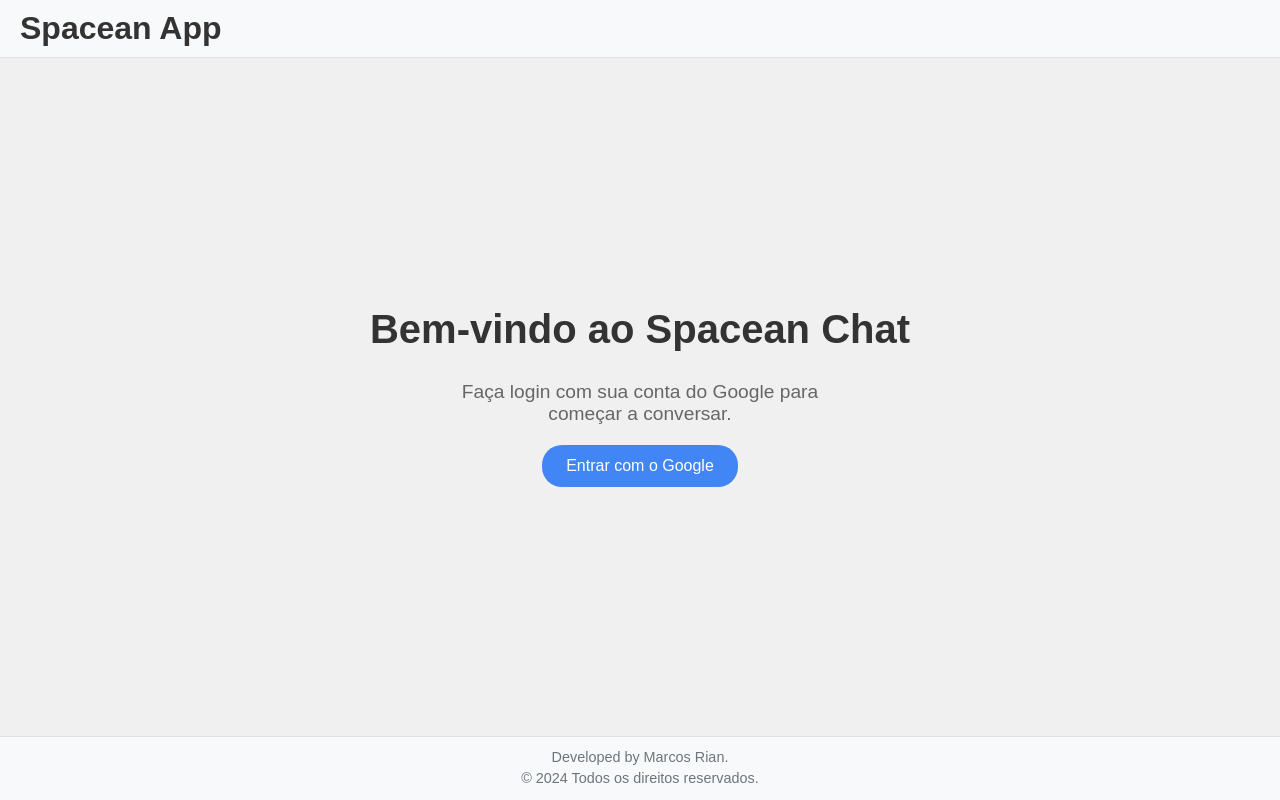
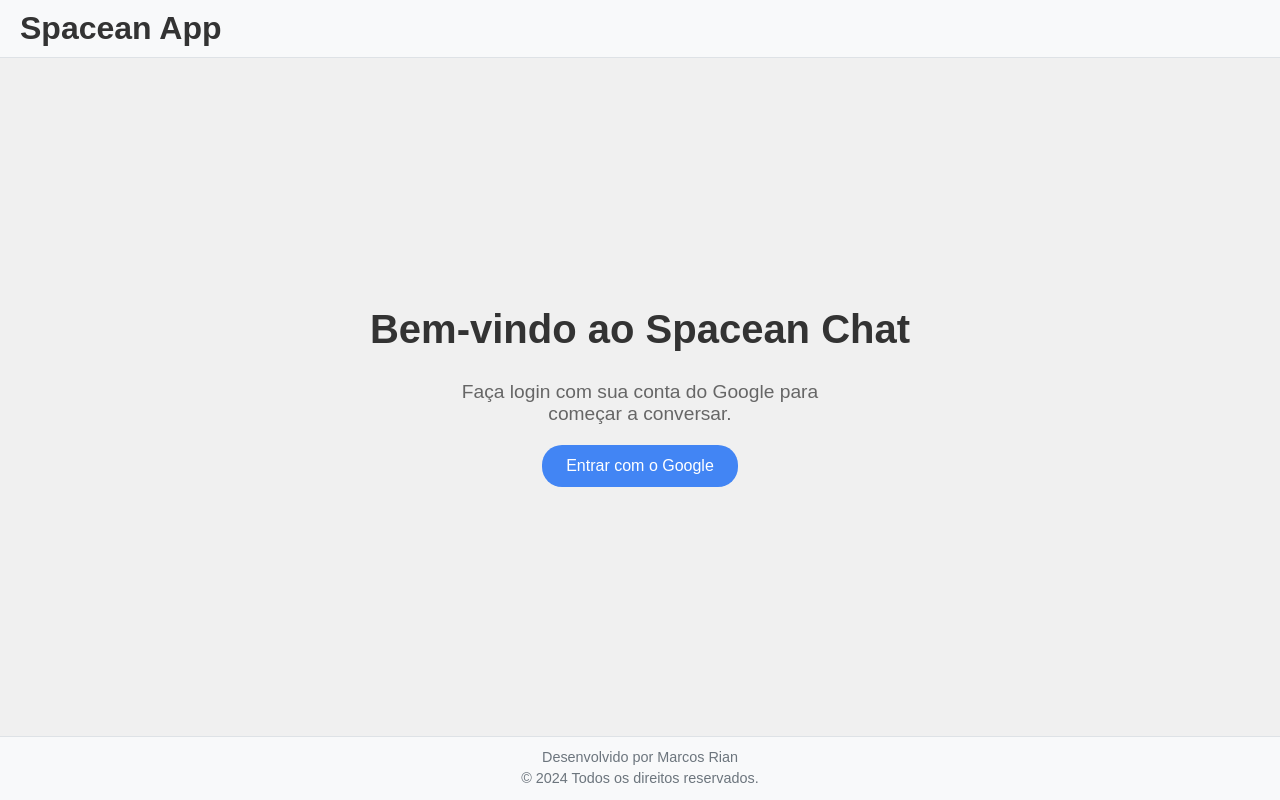
Before and after one commit to marcos-riann/chat-app, a React (Create React App) app: page / in a window 1280 px wide. Built offline with nearby package versions, Linux system fonts and the light colour scheme; no server answers.

Commit message:
singout bug

```diff
--- a/src/components/Footer.js
+++ b/src/components/Footer.js
@@ -1,14 +1,13 @@
-// src/Footer.js
+// src/components/Footer.js
 import React from 'react';
-import '../App.css'; // Importando estilos
+import '../App.css'; // Importar o CSS
 
 const Footer = () => {
+
   return (
     <footer className="app-footer">
-      <p>
-        Developed by Marcos Rian. <br/>
-        &copy; {new Date().getFullYear()} Todos os direitos reservados.
-      </p>
+      <p>Desenvolvido por Marcos Rian</p>
+      <p>&copy; {new Date().getFullYear()} Todos os direitos reservados.</p>
     </footer>
   );
 };
--- a/src/components/SignIn.js
+++ b/src/components/SignIn.js
@@ -1,17 +1,7 @@
 // src/SignIn.js
 import React from "react";
-import { getAuth, signInWithPopup, GoogleAuthProvider, signOut } from "firebase/auth"; // Adicione 'signOut' aqui
+import { getAuth, signInWithPopup, GoogleAuthProvider } from "firebase/auth"; // Adicione 'signOut' aqui
 import '../App.css'; // Importando o CSS
-
-export const SignOut = () => {
-  const auth = getAuth();
-
-  return auth.currentUser ? (
-    <button className="signout-button" onClick={() => signOut(auth)}>
-      Sair
-    </button>
-  ) : null;
-};
 
 export const SignIn = () => {
   const auth = getAuth();
@@ -35,3 +25,5 @@ export const SignIn = () => {
     </div>
   );
 };
+
+export default SignIn;
```
Also changed, not shown: src/App.js (+4 -3 lines).
